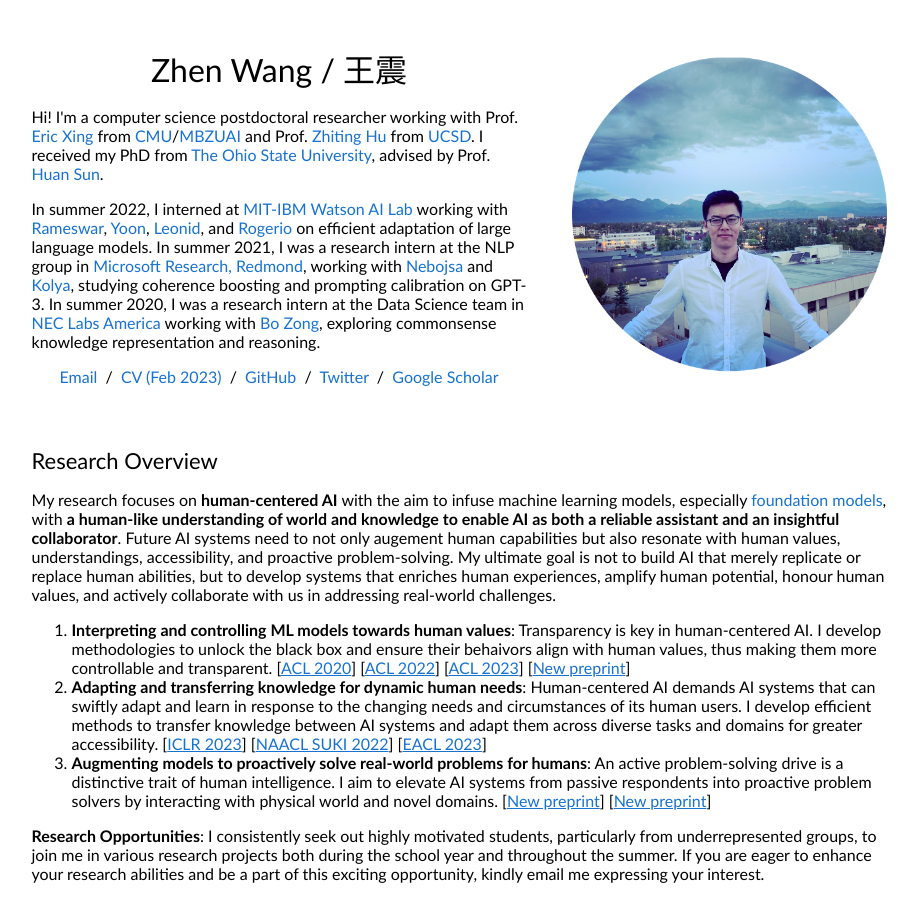
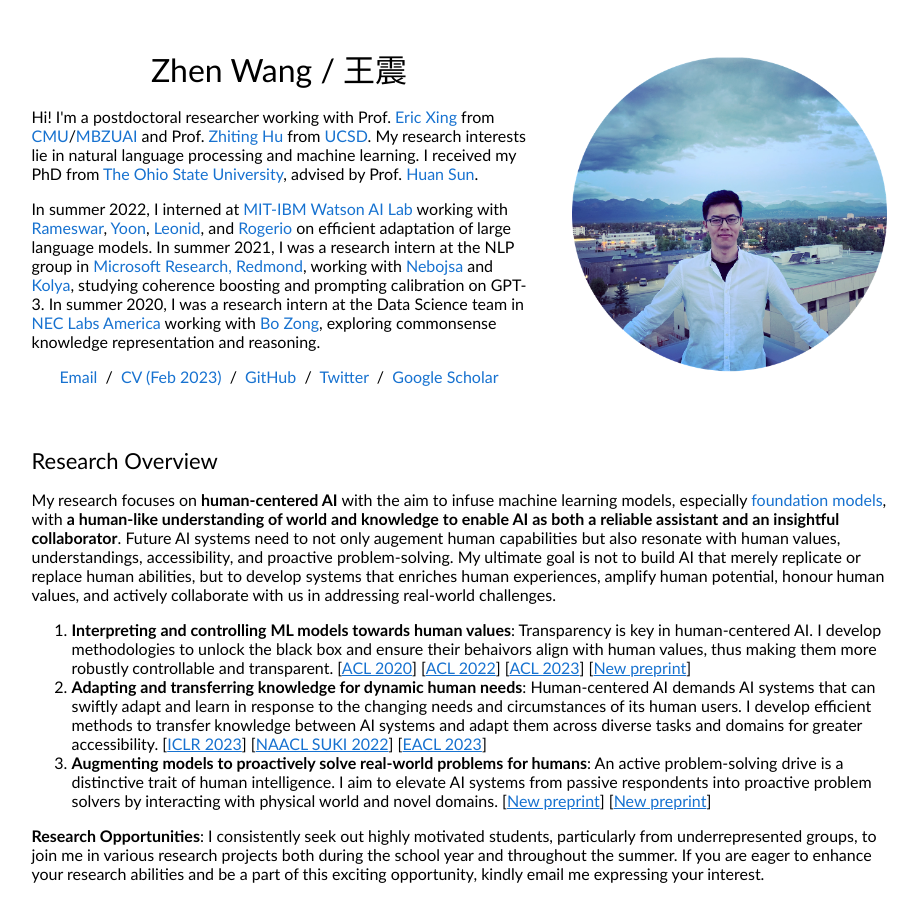
Before and after one commit to zhenwang9102/zhenwang9102.github.io, a Jekyll site: the page built from _posts/2019-06-02-venue.markdown, in a window 1280 px wide and 900 px high. Shown: the whole window, without its empty margins (181-1099 px from the left). Built offline with Jekyll 4.4.1, drawn with Linux system fonts in a browser that asks for light colours.

Commit message:
Update default.html

```diff
--- a/_layouts/default.html
+++ b/_layouts/default.html
@@ -40,10 +40,14 @@
                 Zhen Wang / 王震
               </h1>
               <p>
-                Hi! I'm a computer science postdoctoral researcher working with Prof. <a href="http://www.cs.cmu.edu/~epxing/">Eric Xing</a> from <a href="https://www.cmu.edu/">CMU</a>/<a href="https://mbzuai.ac.ae/">MBZUAI</a> and Prof. <a href="http://zhiting.ucsd.edu/">Zhiting Hu</a> from <a href="https://ucsd.edu/">UCSD</a>. I received my PhD from <a href="https://www.osu.edu/">The Ohio State University</a>, advised by Prof. <a href="http://web.cse.ohio-state.edu/~sun.397/">Huan Sun</a>.
+                Hi! I'm a postdoctoral researcher working with Prof. <a href="http://www.cs.cmu.edu/~epxing/">Eric Xing</a> from <a href="https://www.cmu.edu/">CMU</a>/<a href="https://mbzuai.ac.ae/">MBZUAI</a> and Prof. <a href="http://zhiting.ucsd.edu/">Zhiting Hu</a> from <a href="https://ucsd.edu/">UCSD</a>.
+                My research interests lie in natural language processing and machine learning.
+                I received my PhD from <a href="https://www.osu.edu/">The Ohio State University</a>, advised by Prof. <a href="http://web.cse.ohio-state.edu/~sun.397/">Huan Sun</a>.
               </p>
               <p>
-                In summer 2022, I interned at <a href="https://mitibmwatsonailab.mit.edu/">MIT-IBM Watson AI Lab</a> working with <a href="https://rpand002.github.io/">Rameswar</a>, <a href="https://people.csail.mit.edu/yoonkim/">Yoon</a>, <a href="https://scholar.google.com/citations?user=WbO7tjYAAAAJ&hl=en">Leonid</a>, and <a href="https://www.rogerioferis.org/">Rogerio</a> on efficient adaptation of large language models. In summer 2021, I was a research intern at the NLP group in <a href="https://www.microsoft.com/en-us/research/lab/microsoft-research-redmond/">Microsoft Research, Redmond</a>, working with <a href="https://www.microsoft.com/en-us/research/people/jojic/">Nebojsa</a> and <a href="https://malkin1729.github.io/">Kolya</a>, studying coherence boosting and prompting calibration on GPT-3. In summer 2020, I was a research intern at the Data Science team in <a href="https://www.nec-labs.com/">NEC Labs America</a> working with <a href="https://bzong.github.io/">Bo Zong</a>, exploring commonsense knowledge representation and reasoning.
+                In summer 2022, I interned at <a href="https://mitibmwatsonailab.mit.edu/">MIT-IBM Watson AI Lab</a> working with <a href="https://rpand002.github.io/">Rameswar</a>, <a href="https://people.csail.mit.edu/yoonkim/">Yoon</a>, <a href="https://scholar.google.com/citations?user=WbO7tjYAAAAJ&hl=en">Leonid</a>, and <a href="https://www.rogerioferis.org/">Rogerio</a> on efficient adaptation of large language models.
+                In summer 2021, I was a research intern at the NLP group in <a href="https://www.microsoft.com/en-us/research/lab/microsoft-research-redmond/">Microsoft Research, Redmond</a>, working with <a href="https://www.microsoft.com/en-us/research/people/jojic/">Nebojsa</a> and <a href="https://malkin1729.github.io/">Kolya</a>, studying coherence boosting and prompting calibration on GPT-3.
+                In summer 2020, I was a research intern at the Data Science team in <a href="https://www.nec-labs.com/">NEC Labs America</a> working with <a href="https://bzong.github.io/">Bo Zong</a>, exploring commonsense knowledge representation and reasoning.
               </p>
               <p style="text-align:center">
                 <a href="mailto:zhenwang9102@gmail.com">Email</a> &nbsp;/&nbsp;
@@ -72,7 +76,7 @@
               </p>
               <ol>
                 <li>
-                  <b>Interpreting and controlling ML models towards human values</b>: Transparency is key in human-centered AI. I develop methodologies to unlock the black box and ensure their behaivors align with human values, thus making them more controllable and transparent.
+                  <b>Interpreting and controlling ML models towards human values</b>: Transparency is key in human-centered AI. I develop methodologies to unlock the black box and ensure their behaivors align with human values, thus making them more robustly controllable and transparent.
                   [<a style="text-decoration:underline;" href="https://arxiv.org/abs/2005.00889">ACL 2020</a>]
                   [<a style="text-decoration:underline;" href="https://arxiv.org/abs/2110.08294">ACL 2022</a>]
                   [<a style="text-decoration:underline;" href="https://arxiv.org/abs/2210.01293">ACL 2023</a>]
```
